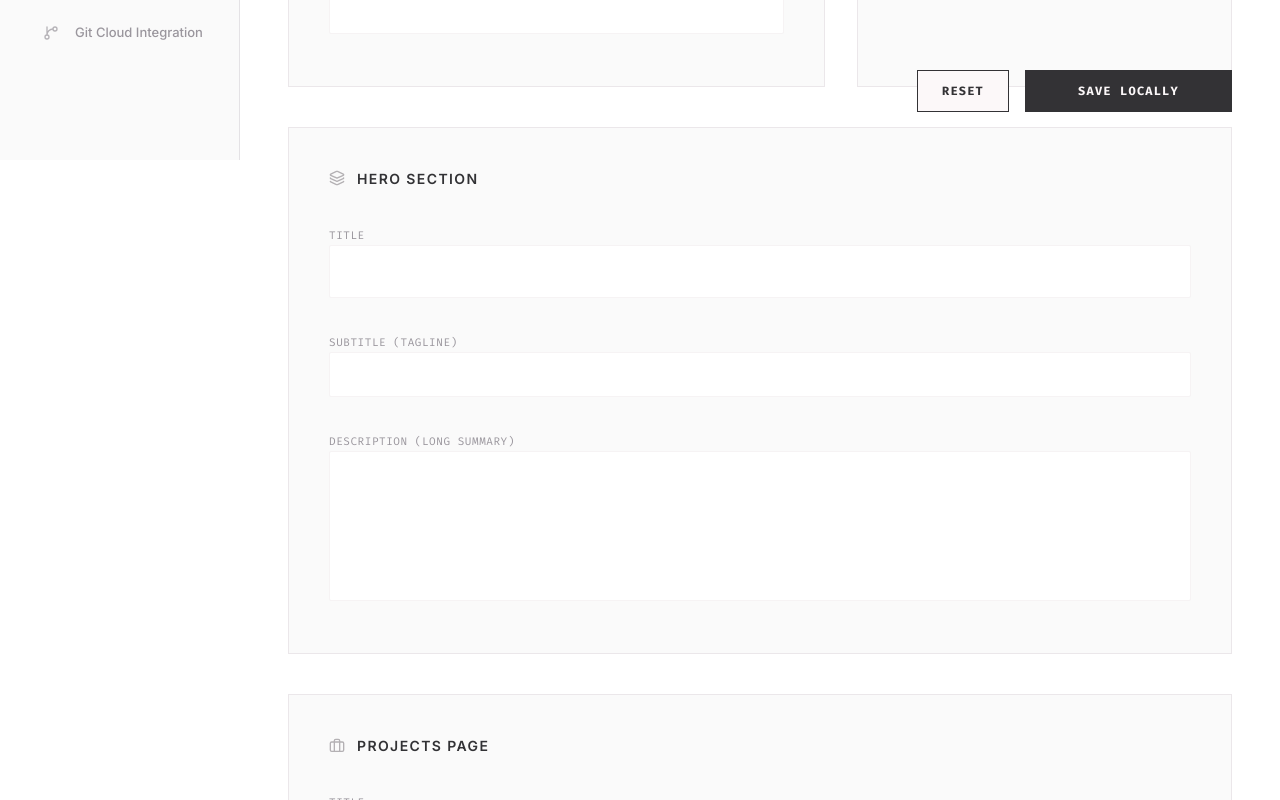
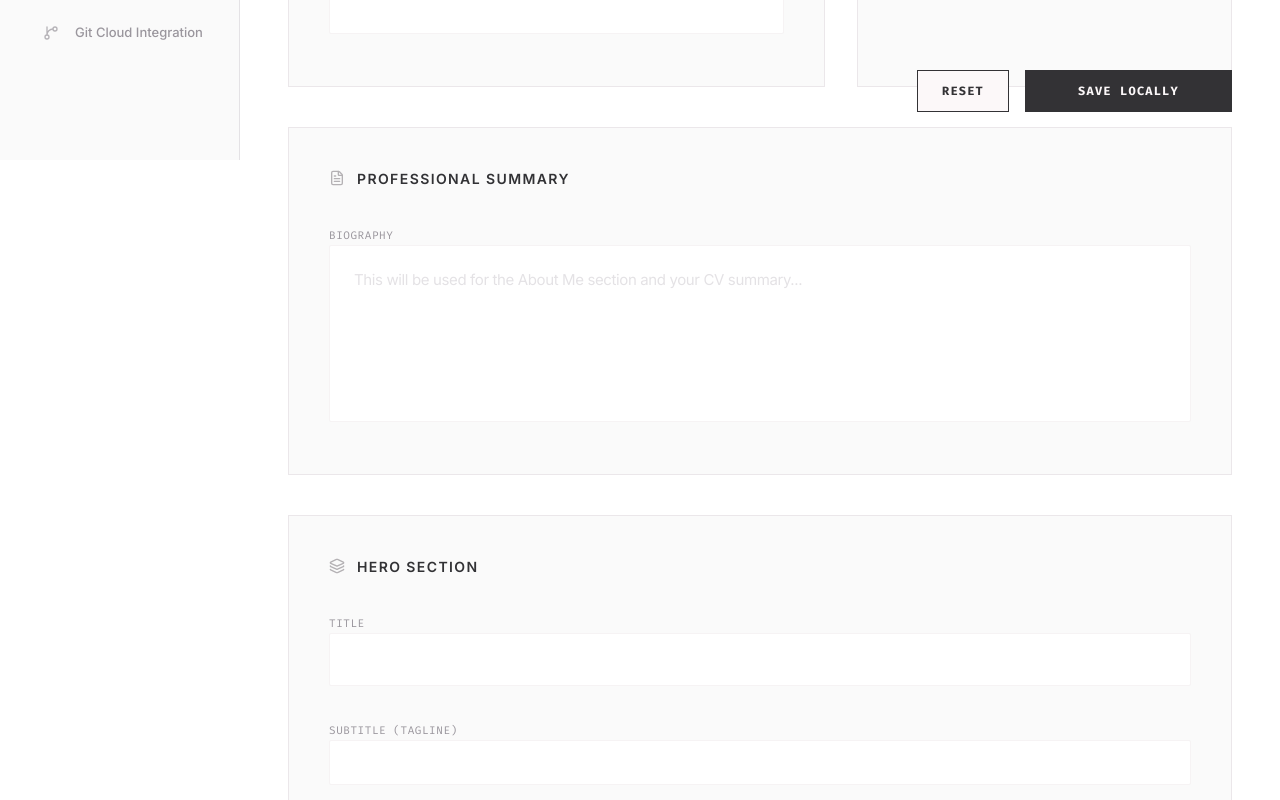
Before and after one commit to 0xfzz/0xfzz-portofolio-studio, a Next.js app: page /dashboard/site-config in a window 1280 px wide. Shown: the part 640-1440 px from the top of the page. Built offline with nearby package versions, Linux system fonts and the light colour scheme; no server answers.

Commit message:
feat: synchronize CMS with new professional summary schema

```diff
--- a/src/components/SiteConfigManager.tsx
+++ b/src/components/SiteConfigManager.tsx
@@ -12,8 +12,9 @@ export function SiteConfigManager() {
 
   const EMPTY_CONFIG = {
     metadata: { title: '', name: '', description: '' },
+    summary: '',
     visibility: { projects: true, experiences: true, blog: true, contact: true, techStack: true },
-    hero: { title: '', subtitle: '', description: '' },
+    hero: { title: '', subtitle: '' },
     pages: {
       projects: { title: '', subtitle: '' },
       blog: { title: '', subtitle: '' },
@@ -172,6 +173,24 @@ export function SiteConfigManager() {
         </div>
       </div>
 
+      {/* Professional Summary */}
+      <div className="bg-[#fafafa] border border-gray-200 p-8 lg:p-10 space-y-8">
+        <div className="flex items-center gap-3">
+           <FileText className="w-4 h-4 text-gray-400" />
+           <span className="text-[14px] font-sans font-semibold text-gray-900 uppercase tracking-widest">
+             PROFESSIONAL SUMMARY
+           </span>
+        </div>
+        <InputField
+          label="BIOGRAPHY"
+          value={config.summary || ''}
+          onChange={(v) => setConfig((prev: any) => ({ ...prev, summary: v }))}
+          type="textarea"
+          rows={5}
+          placeholder="This will be used for the About Me section and your CV summary..."
+        />
+      </div>
+
       {/* Hero Section */}
       <div className="bg-[#fafafa] border border-gray-200 p-8 lg:p-10 space-y-8">
         <div className="flex items-center gap-3">
@@ -187,9 +206,6 @@ export function SiteConfigManager() {
           <InputField label="SUBTITLE (Tagline)" value={config.hero?.subtitle || ''} onChange={(v) => {
             setConfig((prev: any) => ({ ...prev, hero: { ...prev.hero, subtitle: v } }))
           }} />
-          <InputField label="DESCRIPTION (Long Summary)" value={config.hero?.description || ''} onChange={(v) => {
-            setConfig((prev: any) => ({ ...prev, hero: { ...prev.hero, description: v } }))
-          }} type="textarea" rows={4} />
         </div>
       </div>
 
```
